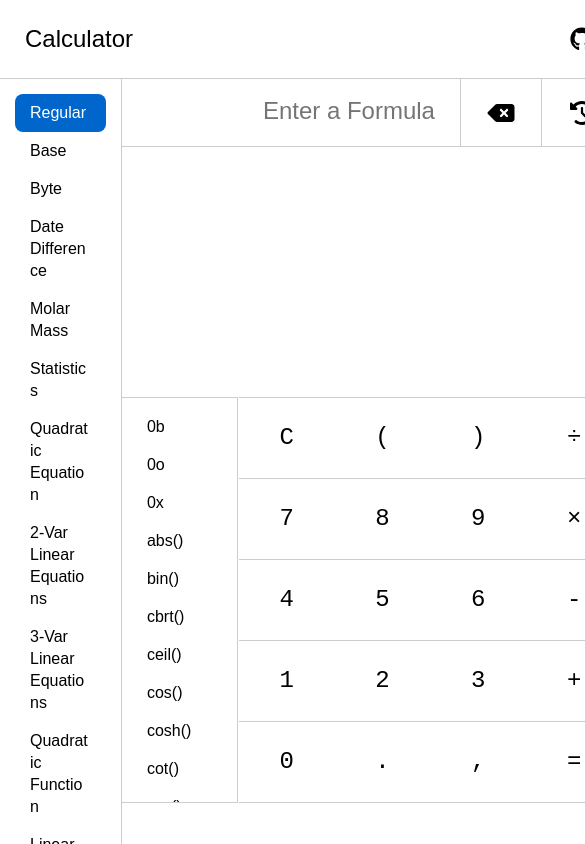
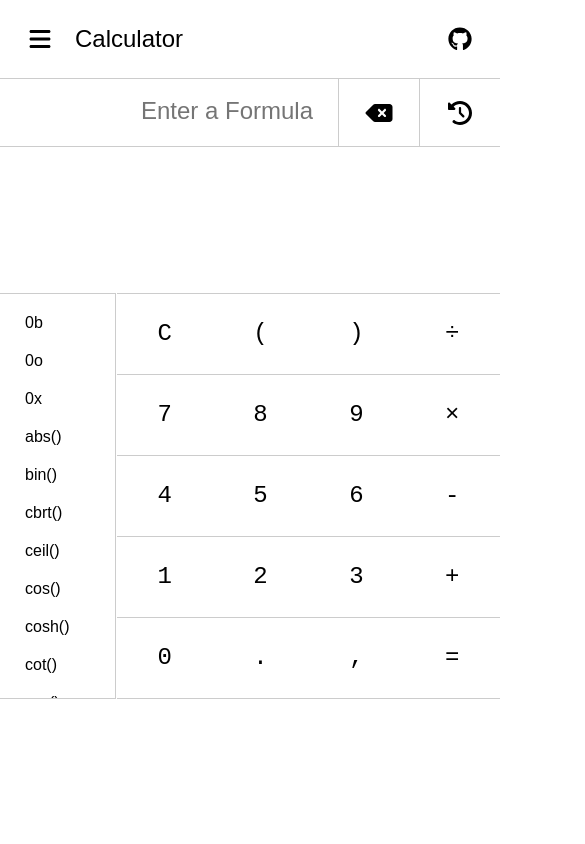
Before and after one commit to shangzhenyang/calculator, a React (Vite) app: page / in a window 390 px wide. Shown: the top 844 px of the page, 585 px wide, since content can reach past the window. Built offline with nearby package versions, Linux system fonts and the light colour scheme.

Commit message:
Improve mobile support

```diff
--- a/src/App.tsx
+++ b/src/App.tsx
@@ -1,3 +1,5 @@
+import { useState } from "react";
+import classnames from "classnames";
 import { Routes, Route, Navigate } from "react-router-dom";
 import { create, all } from "mathjs";
 
@@ -19,15 +21,22 @@ import TwoVarLinearEquations from "@/pages/TwoVarLinearEquations";
 import styles from "@/styles/App.module.css";
 
 function App() {
+	const [showSidebar, setShowSidebar] = useState(false);
+
 	const math = create(all, {
 		number: "BigNumber",
 		precision: 64
 	});
 
 	return (
-		<div className={styles["App"]}>
-			<Header />
-			<Sidebar />
+		<div className={classnames(styles["App"], {
+			[styles["show-sidebar"]]: showSidebar
+		})}>
+			<Header setShowSidebar={setShowSidebar} />
+			<Sidebar
+				showSidebar={showSidebar}
+				setShowSidebar={setShowSidebar}
+			/>
 			<Routes>
 				<Route path="/" element={<Regular math={math} />} />
 				<Route path="/base" element={<Base math={math} />} />
--- a/src/components/Header.tsx
+++ b/src/components/Header.tsx
@@ -1,13 +1,38 @@
 import { t } from "i18next";
 import { FontAwesomeIcon } from "@fortawesome/react-fontawesome";
+import { faBars } from "@fortawesome/free-solid-svg-icons";
 import { faGithub } from "@fortawesome/free-brands-svg-icons";
 
 import styles from "@/styles/Header.module.css";
 
-function Header() {
+import type { Dispatch, SetStateAction } from "react";
+
+interface Props {
+	setShowSidebar: Dispatch<SetStateAction<boolean>>;
+}
+
+function Header({ setShowSidebar }: Props) {
+	const toggleSidebar = () => {
+		setShowSidebar((prevShowSidebar) => {
+			return !prevShowSidebar;
+		});
+	};
+
 	return (
 		<header className={styles["header"]}>
-			<h1>{t("calculator")}</h1>
+			<div className={styles["header-left"]}>
+				<FontAwesomeIcon
+					className={styles["sidebar-icon"]}
+					icon={faBars}
+					size="xl"
+					fixedWidth
+					role="button"
+					tabIndex={0}
+					title={t("sidebar").toString()}
+					onClick={toggleSidebar}
+				/>
+				<h1>{t("calculator")}</h1>
+			</div>
 			<a
 				href="https://github.com/shangzhenyang/calculator"
 				target="_blank"
--- a/src/components/Sidebar.tsx
+++ b/src/components/Sidebar.tsx
@@ -6,7 +6,18 @@ import Footer from "@/components/Footer";
 
 import styles from "@/styles/Sidebar.module.css";
 
-function Sidebar() {
+import type { Dispatch, SetStateAction } from "react";
+
+interface Props {
+	showSidebar: boolean;
+	setShowSidebar: Dispatch<SetStateAction<boolean>>;
+}
+
+function Sidebar({ showSidebar, setShowSidebar }: Props) {
+	const closeSidebar = () => {
+		setShowSidebar(false);
+	};
+
 	const navItems = [
 		{
 			path: "/",
@@ -69,12 +80,15 @@ function Sidebar() {
 				}}
 				key={item.path}
 				to={item.path}
+				onClick={closeSidebar}
 			>{t(item.text)}</NavLink>
 		);
 	});
 
 	return (
-		<div className={styles["sidebar"]}>
+		<div className={classnames(styles["sidebar"], {
+			[styles["show"]]: showSidebar
+		})}>
 			<nav>{navLinks}</nav>
 			<Footer />
 		</div>
--- a/src/pages/Base.tsx
+++ b/src/pages/Base.tsx
@@ -15,6 +15,7 @@ function Base({ math }: PageProps) {
 	const binaryPrefix = "0b";
 	const octalPrefix = "0o";
 	const hexadecimalPrefix = "0x";
+	const valueFilter = /\s|,/g;
 
 	const setters = [
 		[setBinary, "bin"],
@@ -52,7 +53,7 @@ function Base({ math }: PageProps) {
 		setterIndex: number,
 		prefix?: string
 	) => {
-		newValue = newValue.replace(/\s|,/g, "");
+		newValue = newValue.replace(valueFilter, "");
 		if (!newValue || newValue.includes(".")) {
 			clear();
 			return;
@@ -88,7 +89,7 @@ function Base({ math }: PageProps) {
 	};
 
 	const hasError = (value: string, prefix?: string) => {
-		value = value.replace(/\s|,/g, "");
+		value = value.replace(valueFilter, "");
 		if (!value) {
 			return false;
 		}
--- a/src/styles/App.module.css
+++ b/src/styles/App.module.css
@@ -7,3 +7,22 @@
 	grid-template-rows: auto 1fr;
 	height: 100%;
 }
+
+@media screen and (max-width: 700px) {
+	.App {
+		grid-template-areas:
+			"header"
+			"main";
+		grid-template-columns: 1fr;
+	}
+
+	.App.show-sidebar {
+		grid-template-areas:
+			"header"
+			"sidebar";
+	}
+
+	.App.show-sidebar main {
+		display: none;
+	}
+}
--- a/src/styles/Header.module.css
+++ b/src/styles/Header.module.css
@@ -3,12 +3,29 @@
 	border-bottom: var(--border);
 	display: flex;
 	grid-area: header;
+	justify-content: space-between;
 	padding: 25px;
 }
 
 .header h1 {
-	flex: 1;
 	font-size: 24px;
 	font-weight: normal;
 	margin: 0;
 }
+
+.header-left {
+	align-items: center;
+	display: flex;
+	gap: 20px;
+}
+
+.sidebar-icon {
+	display: none;
+	cursor: pointer;
+}
+
+@media screen and (max-width: 700px) {
+	.sidebar-icon {
+		display: block;
+	}
+}
--- a/src/styles/Sidebar.module.css
+++ b/src/styles/Sidebar.module.css
@@ -33,3 +33,13 @@
 	grid-area: sidebar;
 	padding: 15px;
 }
+
+@media screen and (max-width: 700px) {
+	.sidebar {
+		display: none;
+	}
+
+	.sidebar.show {
+		display: flex;
+	}
+}
--- a/src/translations/en-us.json
+++ b/src/translations/en-us.json
@@ -51,6 +51,7 @@
 	"regular": "Regular",
 	"sampleVariance": "Sample Variance",
 	"shangzhenYang": "Shangzhen Yang",
+	"sidebar": "Sidebar",
 	"standardDeviation": "Standard Deviation",
 	"startDate": "Start Date",
 	"statistics": "Statistics",
--- a/src/translations/zh-cn.json
+++ b/src/translations/zh-cn.json
@@ -51,6 +51,7 @@
 	"regular": "常规",
 	"sampleVariance": "样本方差",
 	"shangzhenYang": "杨尚臻",
+	"sidebar": "侧边栏",
 	"standardDeviation": "标准差",
 	"startDate": "开始时间",
 	"statistics": "统计",
--- a/src/translations/zh-tw.json
+++ b/src/translations/zh-tw.json
@@ -51,6 +51,7 @@
 	"regular": "常規",
 	"sampleVariance": "樣本變異數",
 	"shangzhenYang": "楊尚臻",
+	"sidebar": "側邊欄",
 	"standardDeviation": "標準差",
 	"startDate": "開始時間",
 	"statistics": "統計",
```
